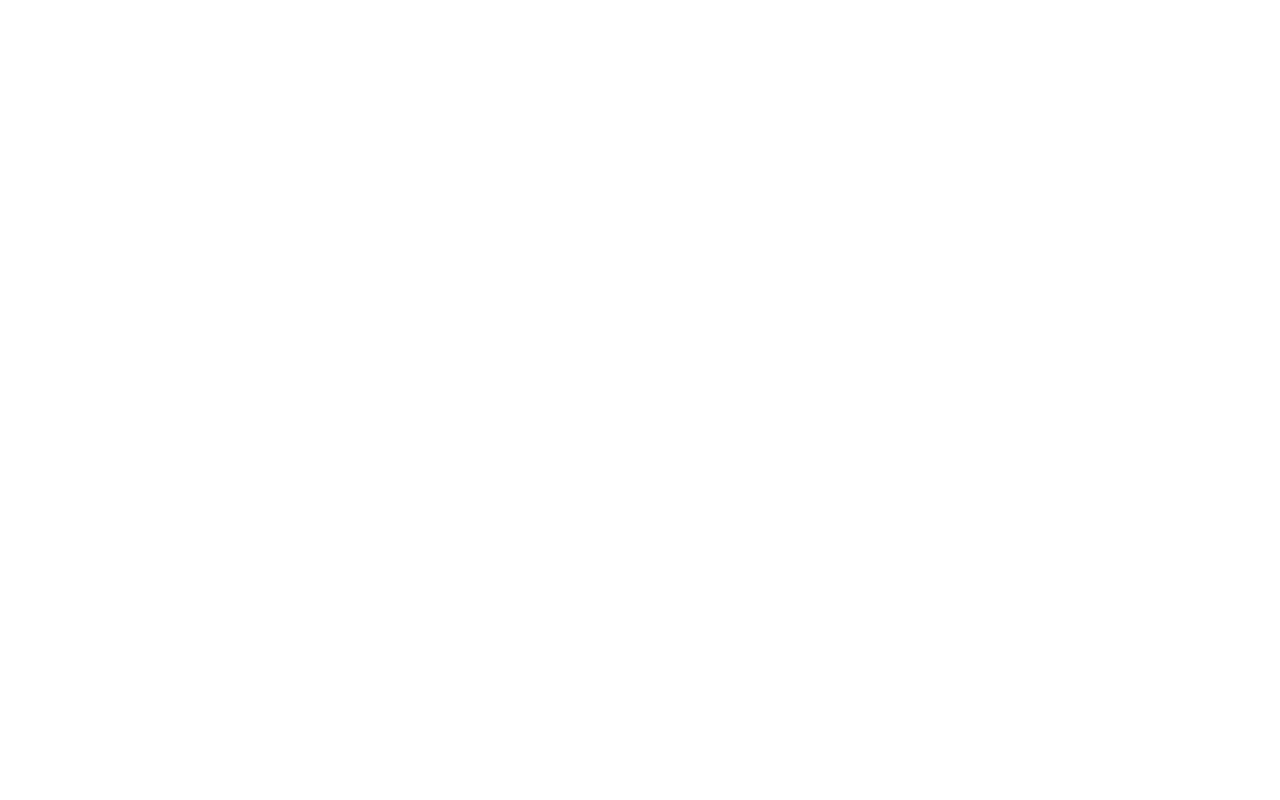
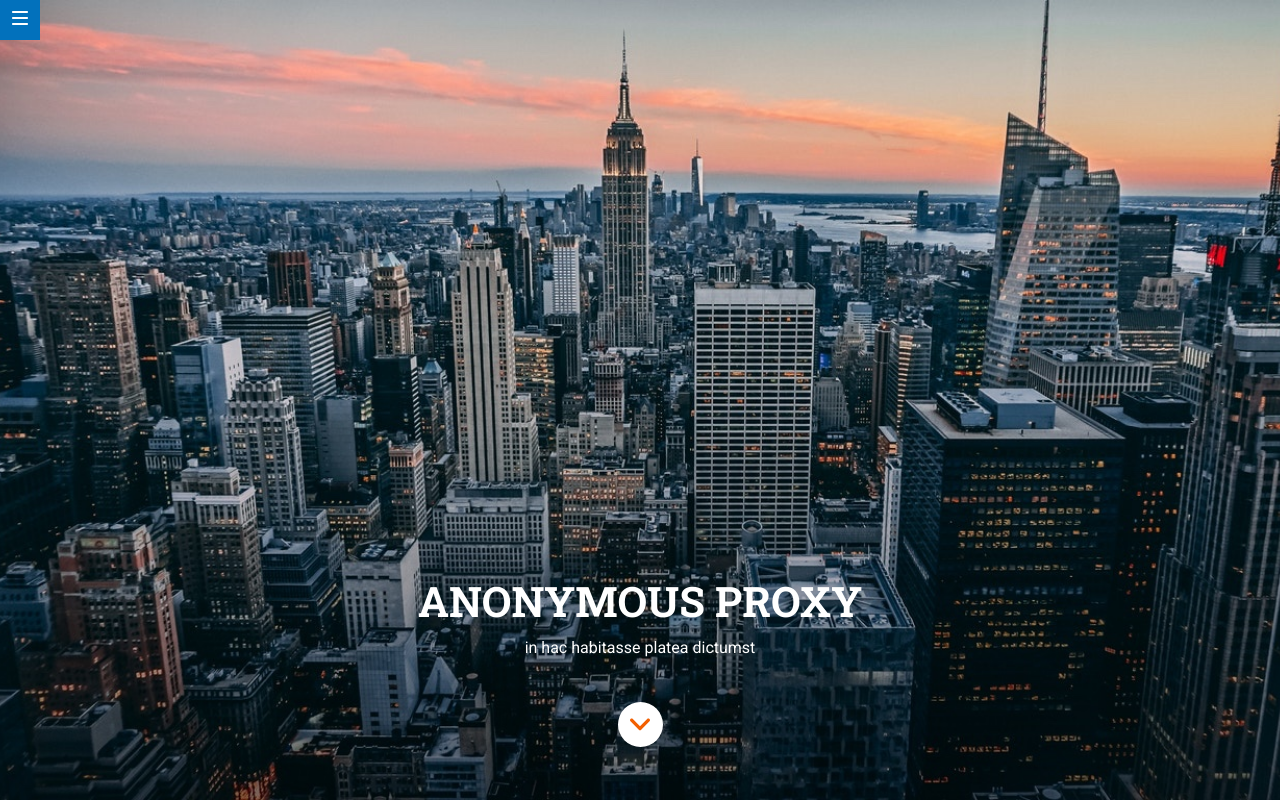
Before and after one commit to Adalab/modulo-1-evaluacion-final-PatriMalvido, a website: page src/html/index.html in a window 1280 px wide. Drawn offline with nearby package versions, Linux system fonts and the light colour scheme; files that its build step writes are made by us from their sources; files whose address does not match are found by name.

Commit message:
add images,variables and header

```diff
--- a/src/html/index.html
+++ b/src/html/index.html
@@ -4,18 +4,20 @@
 <head>
   <meta charset="UTF-8" />
   <meta name="viewport" content="width=device-width, initial-scale=1" />
-  <title>Adalab Web Starter Kit</title>
+  <title>anonymous proxy</title>
+  <link rel="preconnect" href="https://fonts.googleapis.com">
+  <link rel="preconnect" href="https://fonts.gstatic.com" crossorigin>
+  <link href="https://fonts.googleapis.com/css2?family=Roboto+Slab:wght@700&display=swap" rel="stylesheet">
+
   <link href="https://fonts.googleapis.com/css?family=Roboto&display=swap" rel="stylesheet" />
   <link rel="stylesheet" href="./assets/css/main.css" />
   <link rel="icon" href="./assets/images/favicon.png" />
 </head>
 
 <body>
-  <div class="page">
-    <include src="./partials/header.html"></include>
-    <include src="./partials/main.html"></include>
-    <include src="./partials/footer.html"></include>
-  </div>
+  <include src="./partials/header.html"></include>
+  <include src="./partials/main.html"></include>
+  <include src="./partials/footer.html"></include>
   <script src="./assets/js/main.js"></script>
 </body>
 
--- a/src/html/partials/header.html
+++ b/src/html/partials/header.html
@@ -0,0 +1,11 @@
+<header class="hero">
+    <nav class="menu">
+        <a href="https://adalab.es"><img class="menu__icon" src="./assets/images/ico-menu.svg" title="menu"
+                alt="menu"></a>
+    </nav>
+    <h1 class="hero__title">anonymous proxy</h1>
+    <p class="hero__text">in hac habitasse platea dictumst</p>
+    <a class="scroll-down-button" href="#"> <img src="./assets/images/ico-scroll-down.svg" title="icono scroll"
+            alt="icono scroll"></a>
+
+</header>
--- a/src/scss/core/_variables.scss
+++ b/src/scss/core/_variables.scss
@@ -0,0 +1,2 @@
+$title-font: 'Roboto Slab', serif;
+$text-font: 'Roboto', sans-serif;
--- a/src/scss/layout/_header.scss
+++ b/src/scss/layout/_header.scss
@@ -0,0 +1,48 @@
+.hero {
+  height: 100vh;
+  background: url(../images/cover.jpg) top center no-repeat;
+  background-size: cover;
+  display: flex;
+  flex-direction: column;
+  justify-content: flex-end;
+  align-items: center;
+  padding: 53px;
+  &__title {
+    color: white;
+    font-family: $title-font;
+    text-transform: uppercase;
+    font-size: 42px;
+    line-height: 55px;
+    text-align: center;
+    margin-bottom: 10px;
+  }
+  &__text {
+    color: white;
+    font-family: $text-font;
+    font-size: 16px;
+    margin-bottom: 45px;
+  }
+}
+.menu {
+  position: fixed;
+  height: 40px;
+  width: 40px;
+  display: flex;
+  justify-content: center;
+  align-items: center;
+  background-color: #0271bc;
+  top: 0;
+  left: 0;
+  &__icon {
+    padding: 10px;
+  }
+}
+
+.scroll-down-button {
+  display: flex;
+  width: 45px;
+  height: 45px;
+  border-radius: 45px;
+  background-color: white;
+  justify-content: center;
+}
```
Also changed, not shown: src/images/cover.jpg (added), src/images/ico-arrow.svg (added), src/images/ico-menu.svg (added), src/images/ico-scroll-down.svg (added).
